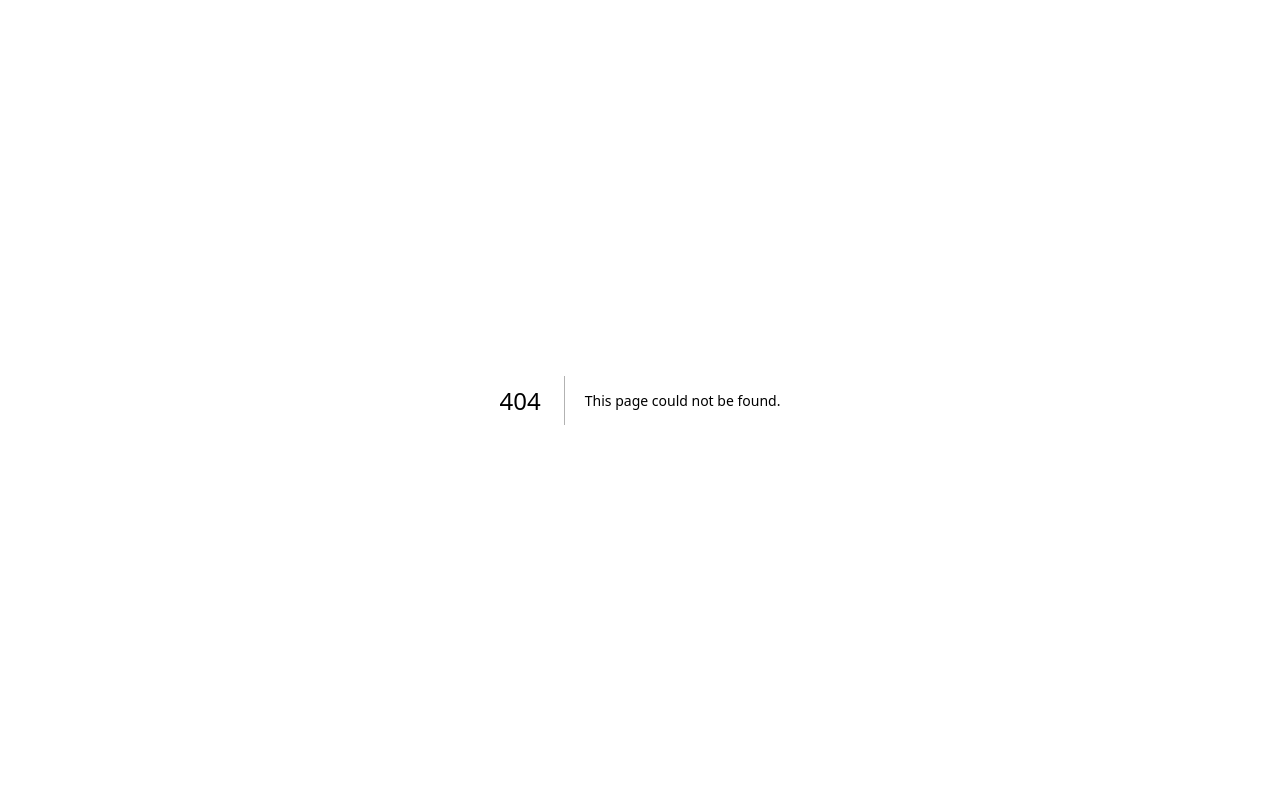
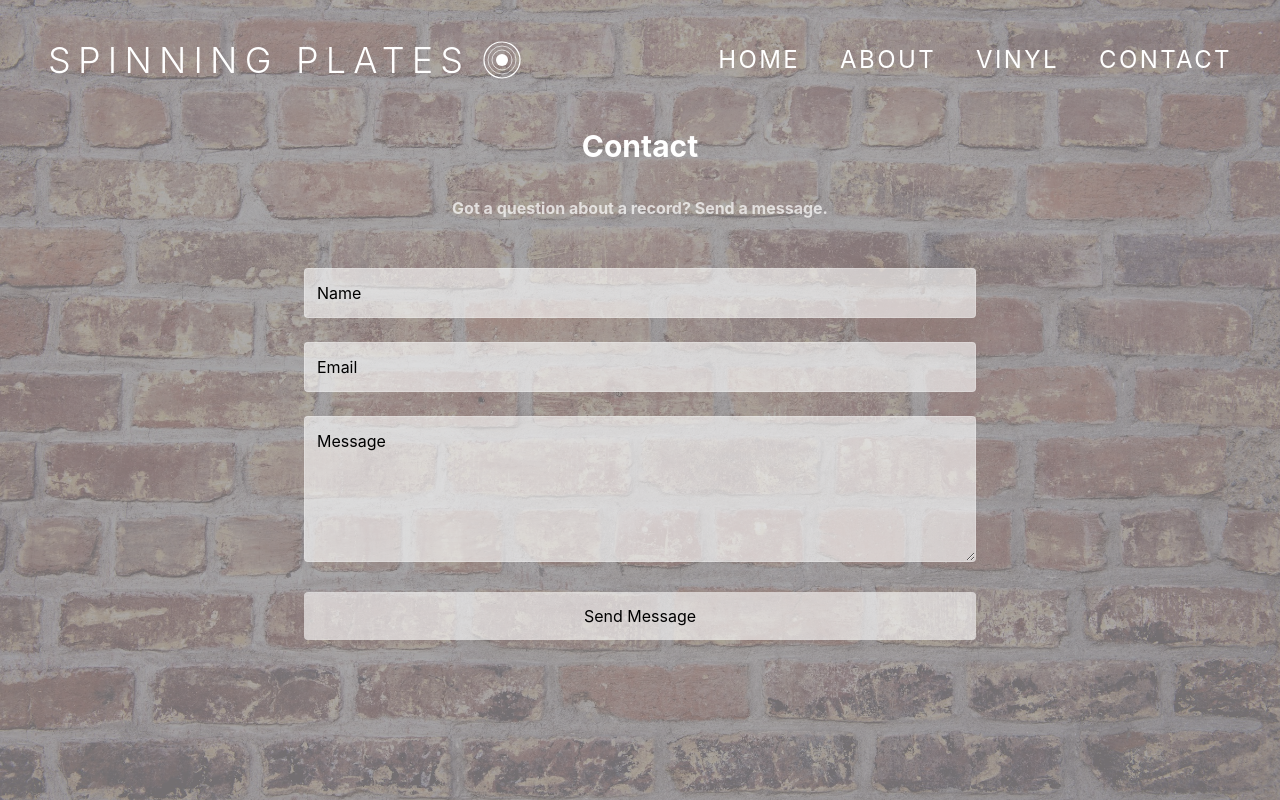
Before and after one commit to georgebarrett/ts-and-nextjs, a Next.js app: page /contact in a window 1280 px wide. Before the commit this address had no page. Built offline with nearby package versions, Linux system fonts and the light colour scheme.

Commit message:
basic contact page constructed. basic state added to display submission. wip

```diff
--- /dev/null
+++ b/app/contact/page.tsx
@@ -0,0 +1,65 @@
+'use client'
+
+import { useState } from 'react'
+
+export default function ContactPage() {
+    const [submitted, setSubmitted] = useState(false)
+
+    const handleSubmit = (event: React.FormEvent) => {
+        event.preventDefault()
+        setSubmitted(true)
+    }
+
+    return (
+        <main className="relative min-h-screen pt-32 px-6 text-white">
+            <div className="fixed inset-0 -z-20 bg-[url('/bricks.jpg')] bg-cover bg-center opacity-45" />
+            <div className="fixed inset-0 -z-10 bg-black/30" />
+
+            <div className="max-w-2xl mx-auto">
+                <h1 className="text-3xl font-bold mb-8 text-center">
+                    Contact
+                </h1>
+
+                <p className="text-center font-bold text-white/70 mb-12">
+                    Got a question about a record? Send a message.
+                </p>
+
+                {submitted ? (
+                    <p className="text-center text-green-400">
+                        Thanks for your message.
+                    </p>
+                ) : (
+                    <form onSubmit={handleSubmit} className="space-y-6">
+                        <input
+                            type="text"
+                            placeholder="Name"
+                            className="w-full p-3 bg-white/60 border border-white/20 rounded text-white placeholder-black"
+                            required
+                        />
+
+                        <input
+                            type="email"
+                            placeholder="Email"
+                            className="w-full p-3 bg-white/60 border border-white/20 rounded text-white placeholder-black"
+                            required
+                        />
+
+                        <textarea
+                            placeholder="Message"
+                            rows={5}
+                            className="w-full p-3 bg-white/60 border border-white/20 rounded text-white placeholder-black"
+                            required
+                        />
+
+                        <button
+                            type="submit"
+                            className="w-full py-3 bg-white/60 text-black rounded hover:bg-white/80 transition"
+                        >
+                            Send Message
+                        </button>
+                    </form>
+                )}
+            </div>
+        </main>
+    )
+}
```
